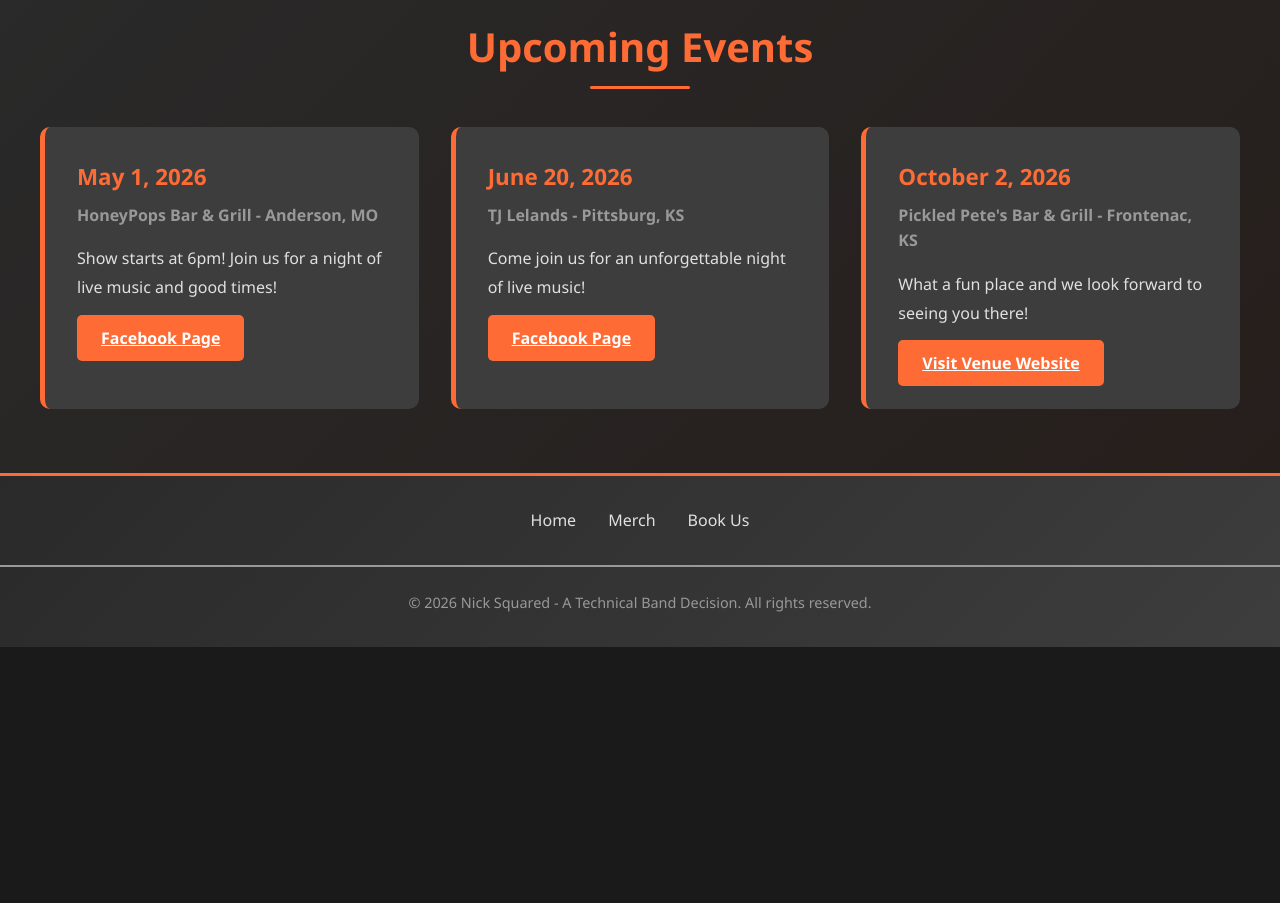
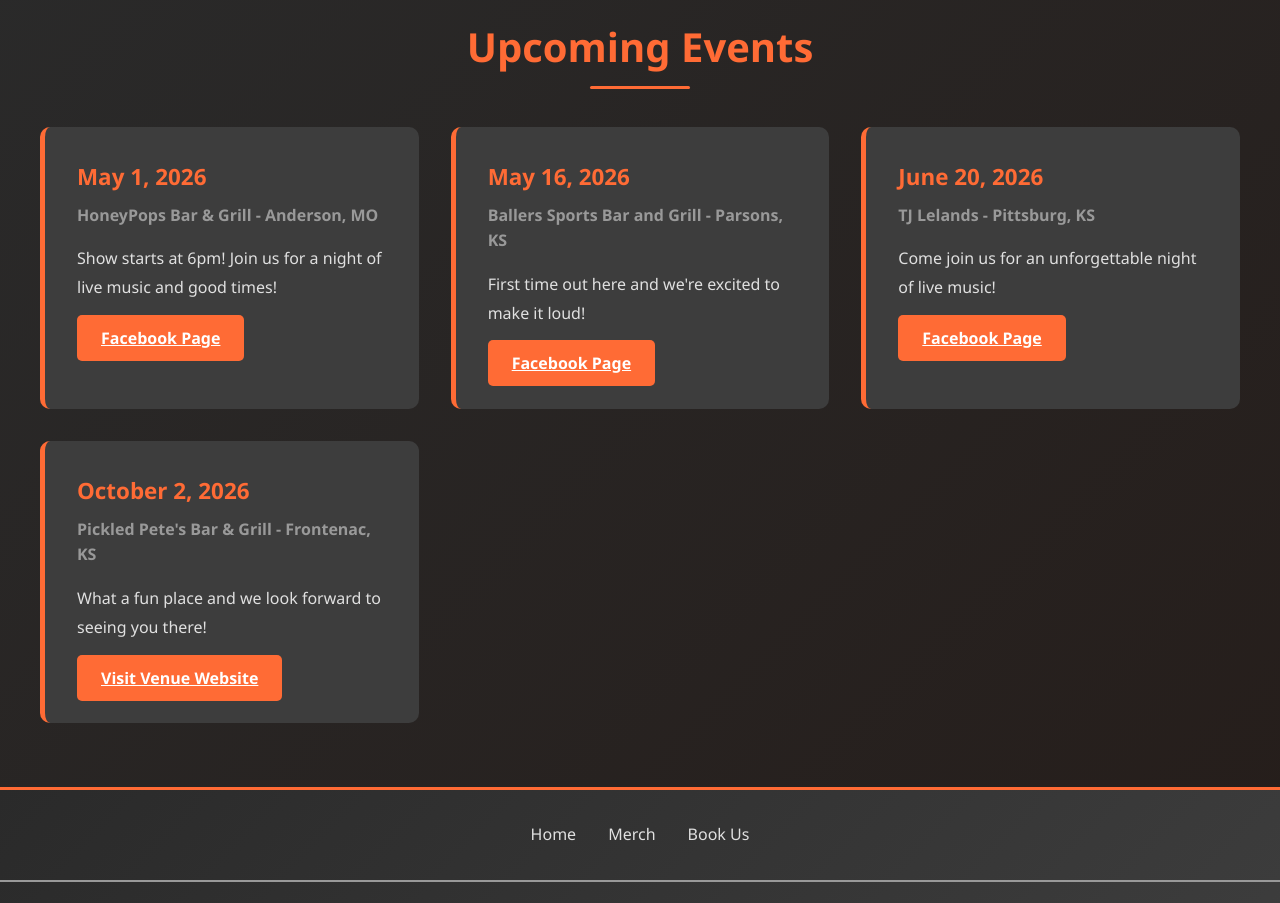
Before and after one commit to nrrorton/band_site, a website: page public/index.html in a window 1280 px wide. Shown: the part 2600-3503 px from the top of the page. Before the commit the page ends 3247 px from the top, so only its background shows below. Drawn offline with Linux system fonts and the light colour scheme.

Commit message:
Updating event cards

```diff
--- a/public/index.html
+++ b/public/index.html
@@ -97,6 +97,13 @@
                 <h6>HoneyPops Bar & Grill - Anderson, MO</h6>
                 <p>Show starts at 6pm! Join us for a night of live music and good times!</p>
                 <a href="https://www.facebook.com/p/HoneyPops-Bar-Grill-100092513208323/" target="_blank" class="btn btn-primary">Facebook Page</a>
+            </div>
+
+            <div class="event-card">
+                <h5>May 16, 2026</h5>
+                <h6>Ballers Sports Bar and Grill - Parsons, KS</h6>
+                <p>First time out here and we're excited to make it loud!</p>
+                <a href="https://www.facebook.com/BallersSports/" target="_blank" class="btn btn-primary">Facebook Page</a>
             </div>
 
             <div class="event-card">
```
